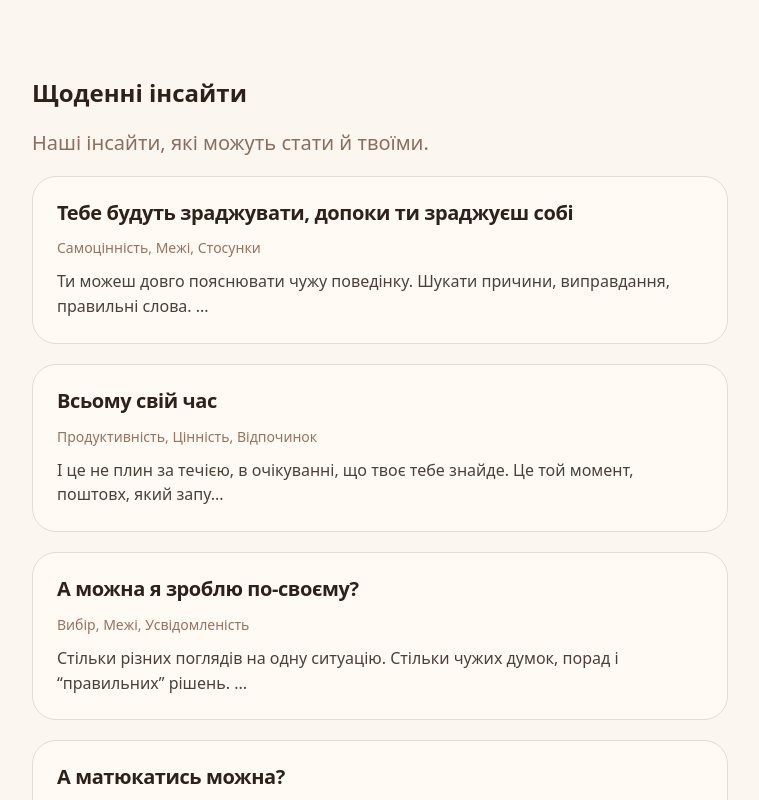
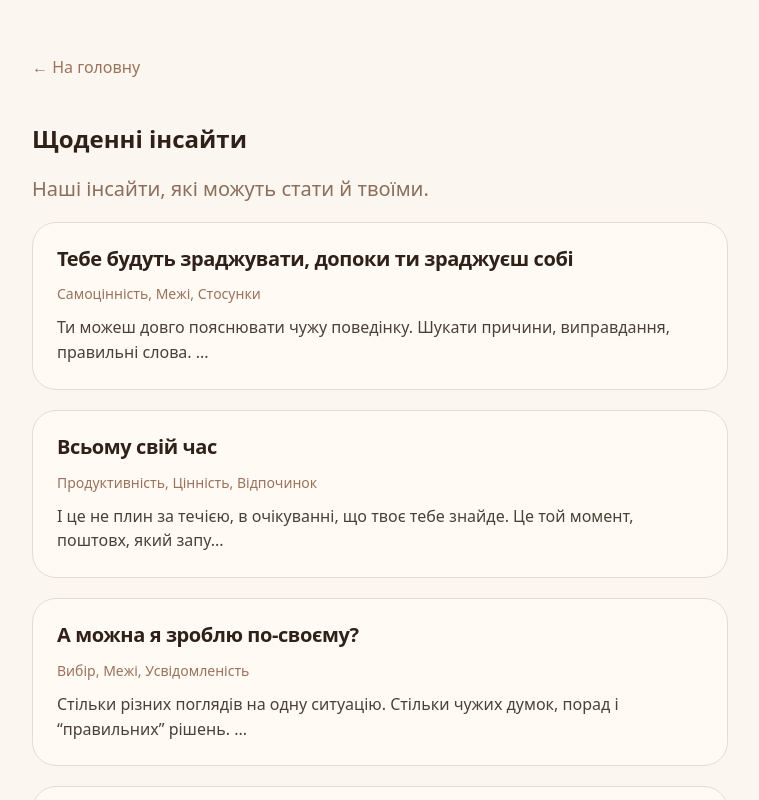
Before and after one commit to TetianaShch/daily-insights, a React (Vite) app: page /insights in a window 1280 px wide. Shown: the top 800 px of the page, without its empty margins (260-1019 px from the left). Built offline with nearby package versions, Linux system fonts and the light colour scheme.

Commit message:
improve insight navigation

```diff
--- a/src/components/InsightCatalog/InsightCatalog.module.css
+++ b/src/components/InsightCatalog/InsightCatalog.module.css
@@ -6,6 +6,18 @@
 
 .header {
   margin-bottom: 48px;
+}
+
+.backLink {
+  display: inline-block;
+  margin-bottom: 24px;
+
+  color: #9a735c;
+  text-decoration: none;
+}
+
+.backLink:hover {
+  text-decoration: underline;
 }
 
 .title {
--- a/src/components/InsightCatalog/InsightCatalog.tsx
+++ b/src/components/InsightCatalog/InsightCatalog.tsx
@@ -16,6 +16,9 @@ function InsightCatalog({ insights }: InsightCatalogProps) {
 
   return (
     <section className={styles.catalog}>
+      <Link className={styles.backLink} to="/">
+        ← На головну
+      </Link>
       <h2>Щоденні інсайти</h2>
       <p className={styles.subtitle}>
         Наші інсайти, які можуть стати й твоїми.
--- a/src/pages/WelcomePage/WelcomePage.module.css
+++ b/src/pages/WelcomePage/WelcomePage.module.css
@@ -49,6 +49,17 @@
   padding: 14px 24px;
   background: #3a261c;
   color: #fffaf4;
+
+  transition:
+    background 0.2s ease,
+    color 0.2s ease;
+}
+
+.primaryLink:hover,
+.primaryLink:focus-visible {
+  background: #fffaf4;
+  color: #3a261c;
+  outline: 1px solid #3a261c;
 }
 
 .secondaryLink {
```
